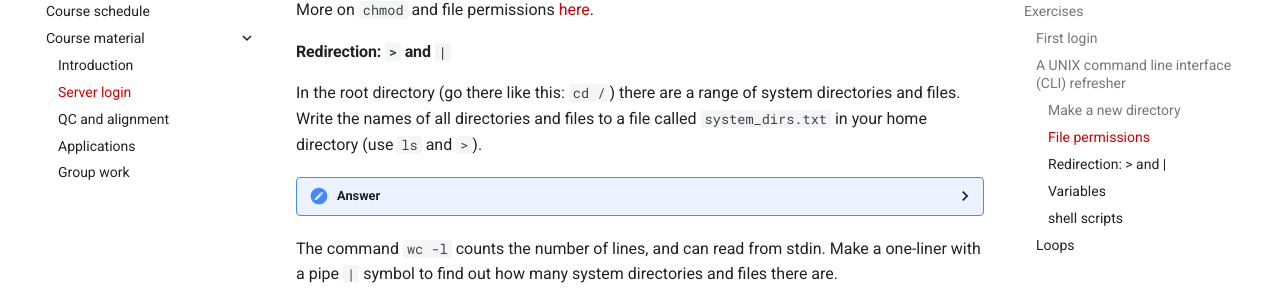
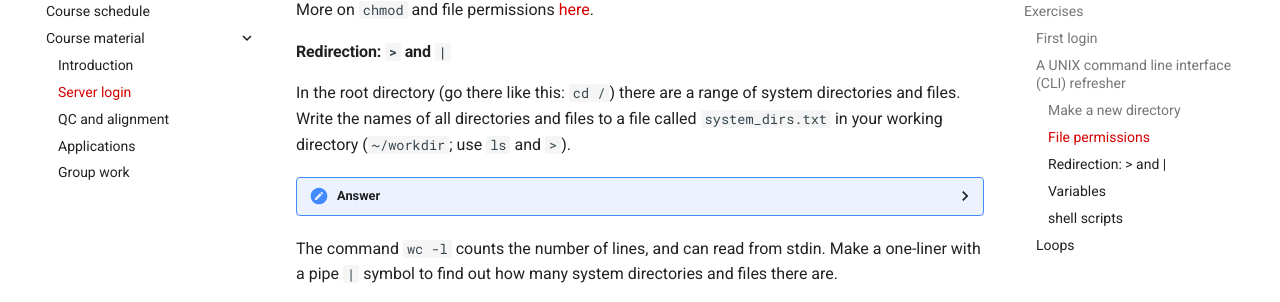
Before and after one commit to sib-swiss/NGS-longreads-training, an MkDocs documentation site: the page built from docs/course_material/server_login.md, in a window 1280 px wide and 900 px high, scrolled down 3228 px. Shown: the part 151-453 px from the top of the window. Built offline with MkDocs 1.6.1 and Material for MkDocs 9.7.7, drawn with Linux system fonts in a browser that asks for light colours; emoji names are drawn with the system emoji font; comment, search, counter and statistics services are not loaded; the version menu is left out.

Commit message:
minor changes to exercises

````diff
--- a/docs/course_material/server_login.md
+++ b/docs/course_material/server_login.md
@@ -248,11 +248,11 @@
 
 #### Redirection: `>` and `|`
 
-In the root directory (go there like this: `cd /`) there are a range of system directories and files. Write the names of all directories and files to a file called `system_dirs.txt` in your home directory (use `ls` and `>`).
+In the root directory (go there like this: `cd /`) there are a range of system directories and files. Write the names of all directories and files to a file called `system_dirs.txt` in your working directory (`~/workdir`; use `ls` and `>`).
 
 ??? done "Answer"
     ```sh
-    ls / > ~/system_dirs.txt
+    ls / > ~/workdir/system_dirs.txt
     ```
 
 The command `wc -l` counts the number of lines, and can read from stdin. Make a one-liner with a pipe `|` symbol to find out how many system directories and files there are.
@@ -268,6 +268,7 @@
 
 ??? done "Answer"
     ```sh
+    cd ~/workdir
     FILE=system_dirs.txt
     wc -l $FILE
     ```
````
Also changed, not shown: docs/course_material/qc_alignment.md (+3 -0 lines).
